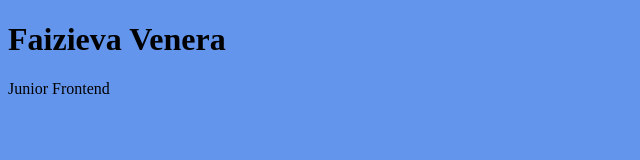
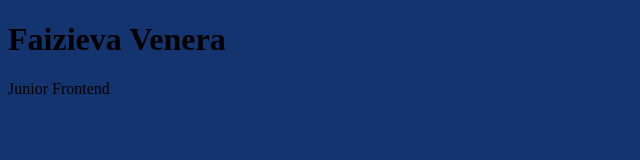
Before and after one commit to AlexandrovaVenera/rsschool-cv, a plain HTML site: page index.html in a window 1280 px wide. Shown: the whole page, without its empty margins (0-640 px from the left). Drawn offline with Linux system fonts and the light colour scheme.

Commit message:
fix: change background

```diff
--- a/style.css
+++ b/style.css
@@ -1,3 +1,3 @@
 body{
-    background-color: cornflowerblue;
+    background-color: rgb(20, 52, 111);
 }
```
